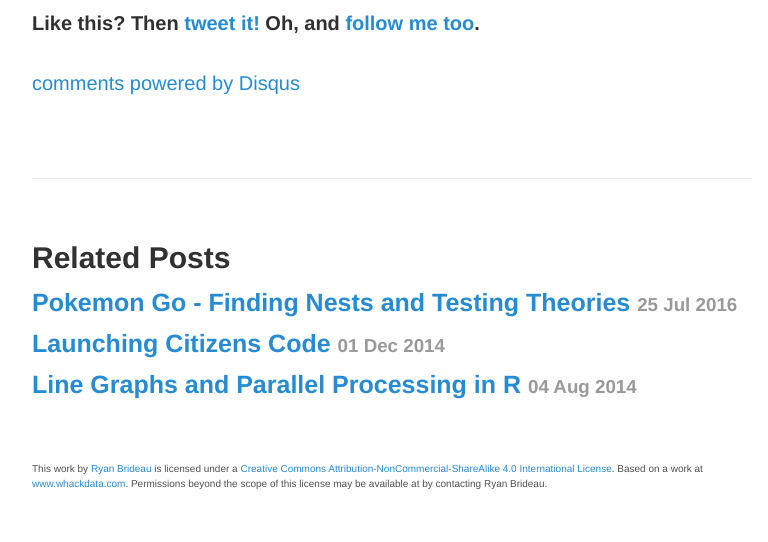
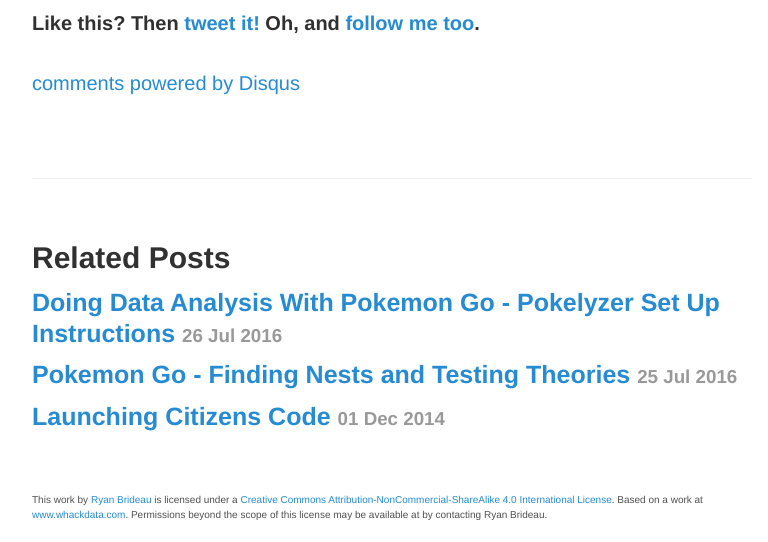
Before and after one commit to Brideau/whackdata, a Jekyll site: the page built from _posts/2014-06-12-spot-the-suburbs.md, in a window 1280 px wide. Shown: the part 1211-1753 px from the top of the page, without its empty margins (248-1016 px from the left). Built offline with Jekyll 4.4.1, drawn with Linux system fonts in a browser that asks for light colours; Markdown is read by kramdown in place of the engine named in the settings; comment, search, counter and statistics services are not loaded; before the commit the page ends 1722 px from its top, so only the background shows below that; some of the changed lines change nothing that is shown.

Commit message:
New post with setup instructions for Pokelyzer

```diff
--- a/_config.yml
+++ b/_config.yml
@@ -1,6 +1,6 @@
 # Dependencies
 markdown:         redcarpet
-highlighter:      true
+highlighter:      rouge
 gems:             [jekyll-paginate]
 
 # Permalinks
--- /dev/null
+++ b/_posts/2016-07-26-instructions-analyzing-pokemon-go-data.md
@@ -0,0 +1,241 @@
+---
+layout: post
+title: Doing Data Analysis With Pokemon Go - Pokelyzer Set Up Instructions
+---
+
+So you want to do some Pokemon Go data analysis, eh? Great, let's get started.
+
+Yesterday I did a short post on some tooling I created that allowed me to do some [data analysis and visualization using historical Pokemon Go data](http://www.whackdata.com/2016/07/25/tool-for-analyzing-mapping-pokemon-go/). What do I mean by "tooling", exactly? Well, basically it's a database. It depends on other software to send data into it, and other software to plug into it to perform the analysis. What makes it special is that follows [dimensional modeling](https://en.wikipedia.org/wiki/Dimensional_modeling) techniques to make data analysis dead simple and fast, and automatically creates spatial objects that make the data easy to use with GIS software.
+
+In this post, I'll walk through how to get it up and running. This is meant to be understood by beginners to data analysis that have some experience running their own web server, but not a ton of experience setting up databases. It's been a little while since I was new to this, however, so I might gloss over areas that need a bit more explaining. If I do, leave a comment below to let me know and I'll update the post. If you want to be really helpful, submit a [pull request to this post](https://github.com/Brideau/whackdata/tree/master/_posts) with recommended additions (same goes for typos).
+
+## Database Setup
+
+First, of course, you'll need a server of some kind. Pokelyzer should run on any operating system, but these instructions will be for Unix-like operating systems because that's what I have handy.
+
+First things first, install Postgres:
+
+{% highlight bash %}
+sudo sh -c 'echo "deb http://apt.postgresql.org/pub/repos/apt/ `lsb_release -cs`-pgdg main" >> /etc/apt/sources.list.d/pgdg.list'
+wget -q https://www.postgresql.org/media/keys/ACCC4CF8.asc -O - | sudo apt-key add -
+sudo apt-get update
+sudo apt-get install postgresql postgresql-contrib
+{% endhighlight %}
+
+By default, Postgres does not allow remote connections. But if we want to use something like QGIS or Tableau, we'll need to allow them. Open `pg_hba.conf` and scroll to the very bottom of the file (if this is in the future and a newer version has been released, replace the 9.5):
+
+{% highlight bash %}
+sudo nano /etc/postgresql/9.5/main/pg_hba.conf
+{% endhighlight %}
+
+Add the following line with [your IP address](https://whatismyipaddress.com/?u=TRUE), and save:
+{% highlight bash %}
+host     all       all      [YOUR IP ADDRESS]/32         md5
+{% endhighlight %}
+
+The `/32` after the IP address means only your specific IP address will be allowed to connect to the database. If your IP address changes frequently and you know the approximate range of addresses, you can use [this tool](http://www.ipaddressguide.com/cidr#range) to generate the proper address to use.
+
+Next, change the database configuration so that it listens on all its connections. Edit the `postgresql.conf` file:
+
+{% highlight bash %}
+sudo nano /etc/postgresql/9.5/main/postgresql.conf
+{% endhighlight %}
+
+And scroll down, uncommenting the line with `listen_address` on it, changing it to:
+
+{% highlight bash %}
+listen_addresses = '*'
+{% endhighlight %}
+
+Now restart the server to make the changes active:
+
+{% highlight bash %}
+sudo /etc/init.d/postgresql restart
+{% endhighlight %}
+
+Although we've now opened ports on the database to allow outside access, the server itself may not have those ports opened. There are too many hosting options for me to possibly give detailed instructions for each of them here, but assuming you know your way around your own server, just make sure that port 5432 is open to the same IP addresses you used above.
+
+As a final installation step, install PostGIS:
+
+{% highlight bash %}
+sudo apt-get install -y postgis postgresql-9.5-postgis-2.2
+{% endhighlight %}
+
+Now we have to create a role we can use to log in and set everything up. Change to the postgres user and open the psql prompt.
+
+{% highlight bash %}
+sudo su - postgres
+psql
+{% endhighlight %}
+
+And then create a role with all the permissions you need, using a secure password:
+
+{% highlight SQL %}
+CREATE ROLE pokemon_go_role WITH CREATEDB SUPERUSER LOGIN ENCRYPTED PASSWORD '[YOUR PASSWORD]';
+{% endhighlight %}
+
+Let's now connect to the database and start setting things up. Download and install [pgAdmin](https://www.pgadmin.org/), and create a new connection as follows:
+
+![pgAdmin Connection](http://i.imgur.com/ju1OwzW.png)
+
+Now try connecting to the database. If your connection times out, read the above instructions closely again as it is likely a firewall or database security configuration issue.
+
+Once you've successfully connected, right-click Databases and click `New Database...`. Name the database `pokemon_go` and make yourself the owner:
+
+![Create and Name a Database](http://i.imgur.com/o4vhe5e.png)
+
+Once it's created, right click the database and click `Restore...`. Here's where we actually import all of the tables and configuration I've pre-created for you.
+
+Download the [pokemon\_go\_db\_backup.tar file](https://github.com/Brideau/pokelyzer/raw/master/pokemon_go_db_backup.tar) from the [Pokelyzer Github repo](https://github.com/Brideau/pokelyzer). From the Restore dialog, look up the file you just downloaded. If you're on a mac, you might have an issue selecting the file - just change this drop-down to `All Files`:
+
+<div align="center"><img src="http://i.imgur.com/53GLa3I.png" width="300"></div>
+
+Now just click restore, and everything should go smoothly! Check that everything went well by going to _pokemon\_go > Schemas > public > Tables_ in the tree menu. You should see 5 tables like below:
+
+<div align="center"><img src="http://i.imgur.com/0HvWBiu.png" width="300"></div>
+
+## The Data Source
+
+To do any analysis, we'll need data. When I made this, I already had a PokemonGo-Map server running for my city and it was working quite well, so I chose that. If you have some programming chops and would like to use some other way to access their Pokemon Go API to get the data you need, feel free to do that as well. What matters is that you send the expected fields into the database, which are shown in the code below.
+
+**Also, please note: this is a big hack on a rapidly developing project. If you are a developer for PokemonGo-Map and would like to integrate this in a cleaner way, please let me know.**
+
+To get started, make sure you have git installed on your server.
+
+{% highlight bash %}
+sudo apt-get install git
+{% endhighlight %}
+
+Then clone the PokemonGo-Map repository from Github. We'll be using the _master_ branch because it's a bit more stable than the _develop_ one at the moment.
+
+{% highlight bash %}
+git clone https://github.com/AHAAAAAAA/PokemonGo-Map.git
+{% endhighlight %}
+
+Change directories to the Pokemon-Go repository you just downloaded and follow their instructions for getting things working before continuing: [https://github.com/AHAAAAAAA/PokemonGo-Map/wiki](https://github.com/AHAAAAAAA/PokemonGo-Map/wiki)
+
+If you have some trouble with this, don't worry, it didn't go very smoothly for me on one of my machines either. Work through any issues until you successfully get it working and displaying a map for your area, and then shut it down.
+
+Next we're going to modify the program to fork the data into our database. As you go through these steps, check the [sample files in the Github repo](https://github.com/Brideau/pokelyzer) if things aren't clear.
+
+In the repository, go into the `pogom` directory and find the `utils.py` file. In the `get_args()` function, after all the `add_argument` lines, add one more for `--pokel-pass` as shown here:
+
+{% highlight python %}
+def get_args():
+
+  [A bunch of stuff]
+
+  parser.add_argument('-t', '--threads', help='Number of search threads', required=False, type=int, default=5, dest='num_threads')
+  parser.add_argument('--pokel-pass', help='Password for Pokelizer database')
+  parser.set_defaults(DEBUG=False)
+{% endhighlight %}
+
+This will allow us to pass in our database password when we start PokemonGo-Map so that we don't need to store a record of it.
+
+Next, go to the file `customLog.py` in the `pogom` directory. At the top, add a line to import the `psycopg2` and `random` libraries:
+
+{% highlight python %}
+from .utils import get_pokemon_name
+from pogom.utils import get_args
+from datetime import datetime
+import psycopg2
+import random
+{% endhighlight %}
+
+Next run the following commands to install everything that Python will need to reach the database:
+
+{% highlight python %}
+sudo apt-get install python-psycopg2
+sudo apt-get install libpq-dev
+sudo pip install psycopg2
+{% endhighlight %}
+
+Back in the `customLog.py` file, add the following lines after `args = get_args()`. It will create the cursor used to access the database:
+
+{% highlight python %}
+conn = psycopg2.connect(dbname="pokemon_go", user="pokemon_go_role", password=args.pokel_pass, host="127.0.0.1")
+conn.autocommit = True
+cursor = conn.cursor()
+{% endhighlight %}
+
+And add the following function at the bottom of the same file. This function transforms the data from each discovered Pokemon and stores it in the database. The database itself is equipped with triggers that automatically update all of the remaining columns not listed near the bottom of this function.
+
+{% highlight python %}
+def logPokemonDb(p):
+    pokemon_id = int(p['pokemon_data']['pokemon_id'])
+    pokemon_name = get_pokemon_name(str(pokemon_id)).lower()
+
+    last_modified_time = int(p['last_modified_timestamp_ms'])
+    time_until_hidden_ms = int(p['time_till_hidden_ms'])
+
+    hidden_time_unix_s = int((p['last_modified_timestamp_ms'] + p['time_till_hidden_ms']) / 1000.0)
+    hidden_time_utc = datetime.utcfromtimestamp(hidden_time_unix_s)
+
+    encounter_id = str(p['encounter_id'])
+    spawnpoint_id = str(p['spawnpoint_id'])
+
+    longitude = float(p['longitude'])
+    latitude = float(p['latitude'])
+    longitude_jittered = longitude + (random.gauss(0, 0.3) - 0.5) * 0.0005
+    latitude_jittered = latitude + (random.gauss(0, 0.3) - 0.5) * 0.0005
+
+    query =  "INSERT INTO spotted_pokemon (name, encounter_id, last_modified_time, time_until_hidden_ms, hidden_time_unix_s, hidden_time_utc, spawnpoint_id, longitude, latitude, pokemon_id, longitude_jittered, latitude_jittered) VALUES (%s, %s, %s, %s, %s, %s, %s, %s, %s, %s, %s, %s);"
+    data = (pokemon_name, encounter_id, last_modified_time, time_until_hidden_ms, hidden_time_unix_s, hidden_time_utc, spawnpoint_id, longitude, latitude, pokemon_id, longitude_jittered, latitude_jittered)
+
+    cursor.execute(query, data)
+{% endhighlight %}
+
+Open the `models.py` file in the `pogom` folder, and modify the line near the top that imports `.customLog` to import our new function:
+
+{% highlight python %}
+  from .customLog import printPokemon, logPokemonDb
+{% endhighlight %}
+
+Finally, find the `parse_map()` function in `models.py`, and put `logPokemonDb(p)` just under where it says `printPokemon(...)` in the cell loop. This will call our function any time a Pokemon is found.
+
+{% highlight python %}
+def parse_map(map_dict, iteration_num, step, step_location):
+    pokemons = {}
+    pokestops = {}
+    gyms = {}
+    scanned = {}
+
+    cells = map_dict['responses']['GET_MAP_OBJECTS']['map_cells']
+    for cell in cells:
+        for p in cell.get('wild_pokemons', []):
+            d_t = datetime.utcfromtimestamp(
+                (p['last_modified_timestamp_ms'] +
+                 p['time_till_hidden_ms']) / 1000.0)
+            printPokemon(p['pokemon_data']['pokemon_id'],p['latitude'],p['longitude'],d_t)
+            logPokemonDb(p)
+            pokemons[p['encounter_id']] = {
+                'encounter_id': b64encode(str(p['encounter_id'])),
+                'spawnpoint_id': p['spawnpoint_id'],
+                'pokemon_id': p['pokemon_data']['pokemon_id'],
+                'latitude': p['latitude'],
+                'longitude': p['longitude'],
+                'disappear_time': d_t
+            }
+
+  [More code...]
+{% endhighlight %}
+
+Now if you save everything and run the PokemonGo-Map server with the `--pokel-pass` parameter, it should start logging everything to your database!
+
+{% highlight bash %}
+python runserver.py -a ptc -u [YOUR USERNAME] -p [YOUR PASS] -l "45.95845 -66.662327" -st 25 -H 0.0.0.0 --google-maps-key [YOUR GOOGLE MAPS KEY] --pokel-pass "[YOUR DB PASSWORD]"
+{% endhighlight %}
+
+If you go back into pgAdmin, right click the `spotted_pokemon` table and view the top 100 rows of data, you should see it being populated!
+
+![Imgur](http://i.imgur.com/eY6UBPi.png)
+
+To help with geovisualization, I've added some columns that store the points with some random "jitter" added to them. This is because the Pokemon all spawn in the exact same spots every time, and if you try to visualize that, all the points overlap. When you're visualizing this data, feel free to use either the original, accurate points, or the jittered ones - whichever works best for your needs.
+
+## Future Instructions
+
+Now that you have this up and running, if you already have experience using QGIS, ArcGIS, Tableau, or any other analysis tool, and an idea of how dimensional modeling works, you can now plug it in and start crunching data. For Tableau specifically, just join the time_dimension and date_dimension tables to the spotted_pokemon table on their respective keys using a left-join.
+
+If all that sounded like gibberish to you - fear not - I'll put putting up future parts in the coming days that show how I created some of the original visualizations. Stay tuned!
+
+-Ryan
--- a/public/css/poole.css
+++ b/public/css/poole.css
@@ -183,6 +183,8 @@
 .highlight {
   margin-bottom: 1rem;
   border-radius: 4px;
+  margin-left: 0;
+  margin-right: 0;
 }
 .highlight pre {
   margin-bottom: 0;
```
